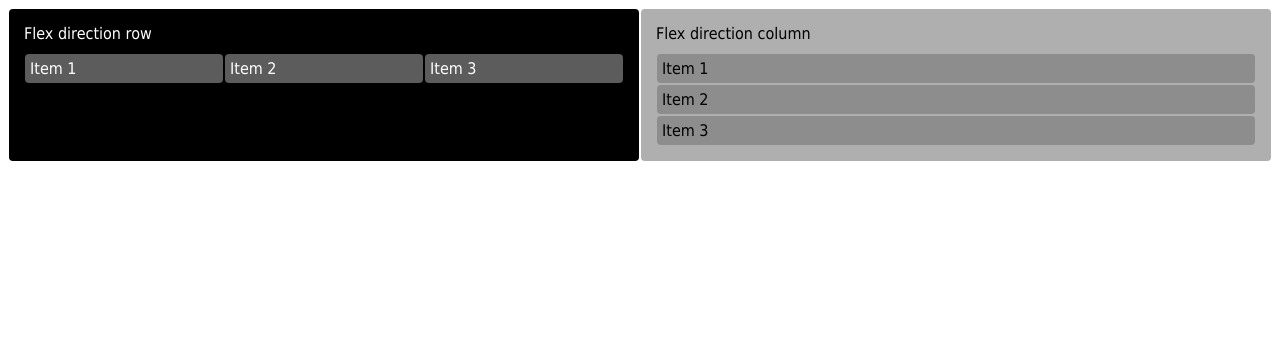
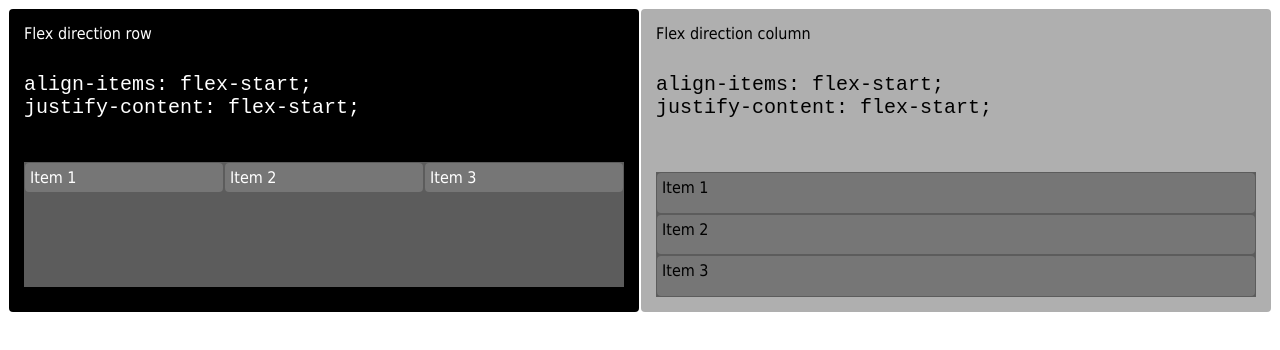
Before and after one commit to kanokpit-yowaratch/flex-all-browser, a plain HTML site: page index.html in a window 1280 px wide. Drawn offline with Linux system fonts and the light colour scheme.

Commit message:
Update style and content.

```diff
--- a/css/bad-style.css
+++ b/css/bad-style.css
@@ -13,6 +13,7 @@ body {
 
 .dr-row {
   flex-direction: row !important;
+  position: relative;
 }
 
 .dr-column {
@@ -51,6 +52,11 @@ body {
   justify-content: space-between;
 }
 
+.big-inner {
+  width: 100%;
+  height: 75%;
+}
+
 .f-one {
   flex: 1;
 
@@ -69,6 +75,7 @@ body {
 
 .bc-left,
 .bc-right {
+  /* height: 125px; */
   padding: 15px;
 }
 
@@ -85,6 +92,10 @@ body {
   margin-bottom: 10px;
 }
 
+*, ::after, ::before {
+  box-sizing: border-box;
+}
+
 @media (max-width: 767px) {
   .mb-column {
     flex-direction: column !important;
--- a/css/style.css
+++ b/css/style.css
@@ -13,6 +13,8 @@ body {
   display: -ms-flexbox !important;
   display: -webkit-flex !important;
   display: flex !important;
+
+  position: relative;
 }
 
 .dr-row {
@@ -85,6 +87,15 @@ body {
   justify-content: space-between;
 }
 
+.big-inner {
+  width: 100%;
+}
+
+.web-row .big-inner {
+  height: 125px;
+  background: rgb(92, 92, 92);
+}
+
 .f-one {
   -moz-box-flex: 1;
   -webkit-box-flex: 1;
@@ -127,6 +138,14 @@ body {
   margin-bottom: 10px;
 }
 
+pre {
+  font-size: 1.25rem;
+}
+
+*, ::after, ::before {
+  box-sizing: border-box;
+}
+
 @media (max-width: 767px) {
   .mb-column {
     -moz-box-orient: vertical !important;
--- a/index.html
+++ b/index.html
@@ -17,7 +17,11 @@
 
     <div class="flex-box f-one i-half bc-left dr-column">
       <div class="mgb-10">Flex direction row</div>
-      <div class="flex-box dr-row web-row mb-column">
+        <pre>
+align-items: flex-start;
+justify-content: flex-start;
+        </pre>
+      <div class="flex-box dr-row web-row mb-column alit-start just-start big-inner">
         <div class="f-one">Item 1</div>
         <div class="f-one">Item 2</div>
         <div class="f-one">Item 3</div>
@@ -26,7 +30,13 @@
 
     <div class="flex-box f-one i-half bc-right dr-column">
       <div class="mgb-10">Flex direction column</div>
-      <div class="flex-box dr-column">
+      <div class="mgb-10">
+        <pre>
+align-items: flex-start;
+justify-content: flex-start;
+        </pre>
+      </div>
+      <div class="flex-box dr-column big-inner">
         <div class="f-one">Item 1</div>
         <div class="f-one">Item 2</div>
         <div class="f-one">Item 3</div>
```
